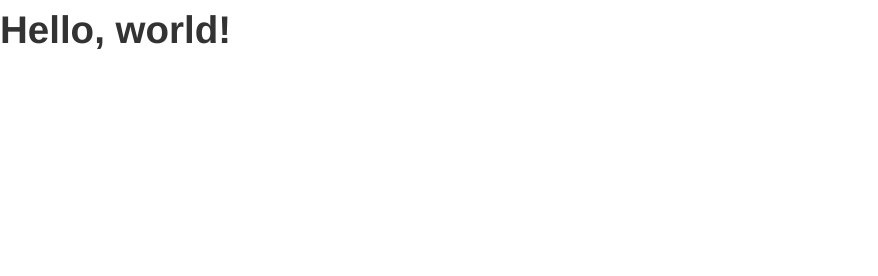
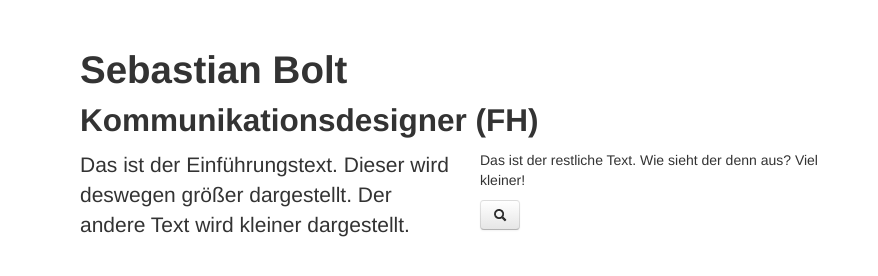
Before and after one commit to sebomoto/firsttestproj, a plain HTML site: page bootstrap/index.html in a window 1280 px wide. Shown: the whole page, without its empty margins (0-878 px from the left). Drawn offline with nearby package versions, Linux system fonts and the light colour scheme.

Commit message:
small changes, bootstrap rows & divs, added styles.css

```diff
--- /dev/null
+++ b/bootstrap/css/styles.css
@@ -0,0 +1,3 @@
+body {
+	margin-top: 40px;
+}
--- a/bootstrap/index.html
+++ b/bootstrap/index.html
@@ -5,9 +5,26 @@
 <meta name="viewport" content="width=device-width, initial-scale=1.0">
 <!-- Bootstrap -->
 <link href="css/bootstrap.min.css" rel="stylesheet" media="screen">
+<link href="css/styles.css" rel="stylesheet" media="screen">
 </head>
 <body>
-<h1>Hello, world!</h1>
+<div class="row">
+	<div class="span10 offset1">
+		<h1>Sebastian Bolt</h1>
+		<h2>Kommunikationsdesigner (FH)</h2>
+
+		<div class="row">
+			<div class="span5"><p class="lead">Das ist der Einführungstext. Dieser wird deswegen größer dargestellt. Der andere Text wird kleiner dargestellt.</p></div>
+			<div class="span5">
+				<p>Das ist der restliche Text. Wie sieht der denn aus? Viel kleiner!</p>
+				<a class="btn" href="#">
+					<i class="icon-search"></i>
+				</a>
+			</div>
+		</div>
+
+</div>
+
 <script src="http://code.jquery.com/jquery.js"></script>
 <script src="js/bootstrap.min.js"></script>
 </body>
```
